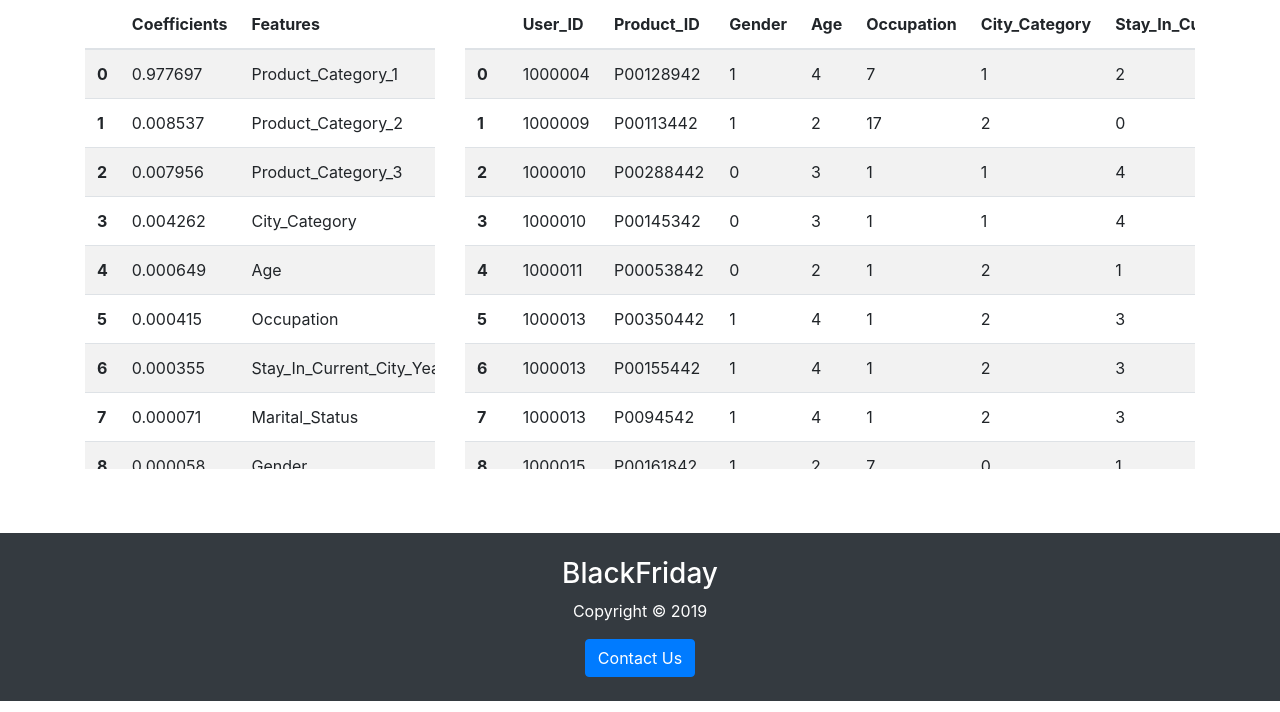
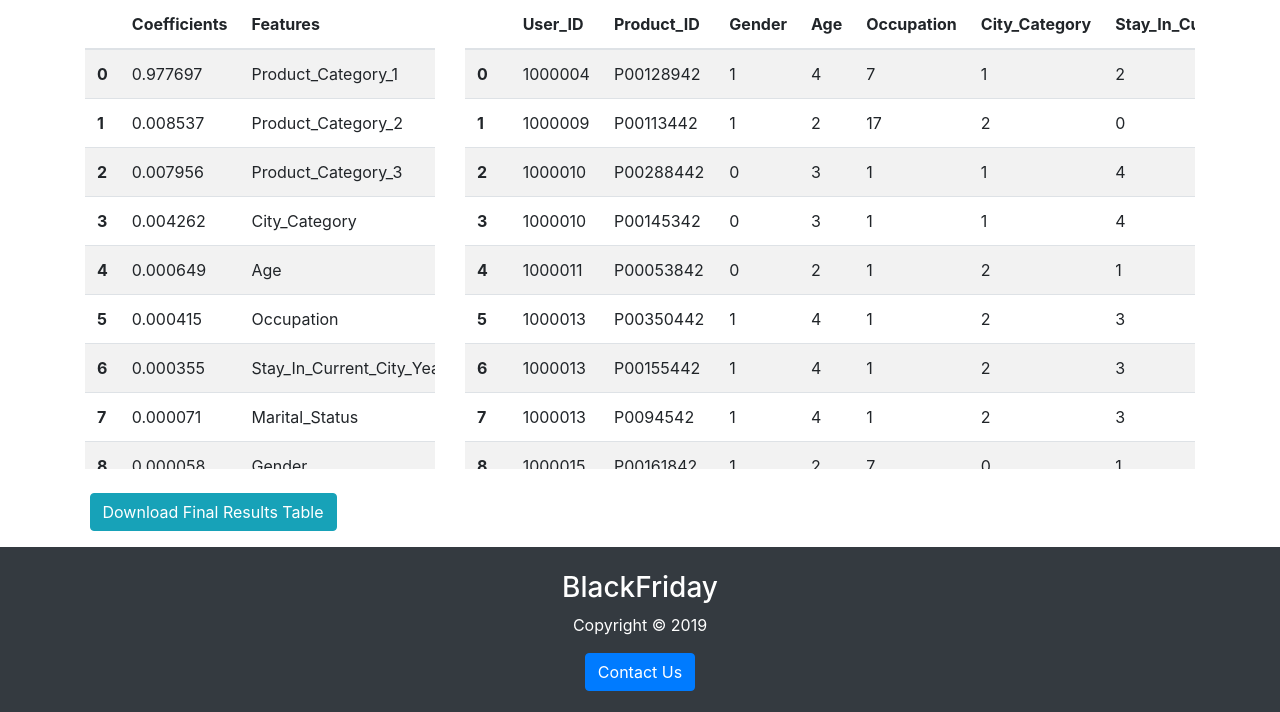
Before and after one commit to pablojordan/BlackFriday_Study, a Flask app: template BlackFriday_Analysis/templates/index.html in a window 1280 px wide. Shown: the part 5788-6500 px from the top of the page. Run offline with Flask 2, Linux system fonts and the light colour scheme; the template is opened without the code that fills it, so the values that code supplies are empty; some libraries are stand-ins or nearby versions.

Commit message:
update files

```diff
--- a/BlackFriday_Analysis/templates/index.html
+++ b/BlackFriday_Analysis/templates/index.html
@@ -1844,6 +1844,7 @@
             <div class="row">
                 <div class="col-md-6">
                     <img src="#" alt="" class="img-fluid">
+                    <a href="https://github.com/pablojordan/BlackFriday_Study/blob/master/BlackFriday_Analysis/data/testTableFinalCLEAN.csv" download ="FinalTable.csv" class="btn btn-info" role="button">Download Final Results Table</a>
                 </div>
                 <div class="col-md-6">
                     <img src="#" alt="" class="img-fluid">
```
Also changed, not shown: 2 other files.
